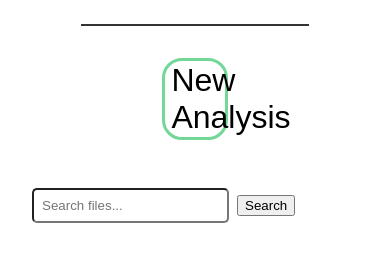
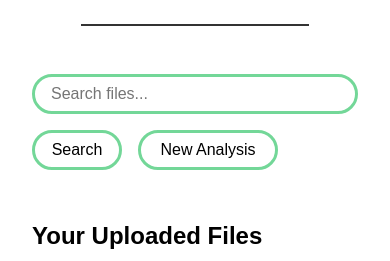
Before and after one commit to vincemath26/VirScope_Tests, a React (Create React App) app in the folder frontend/: page /dashboard in a window 390 px wide. Shown: the part 566-827 px from the top of the page. Built offline with nearby package versions, Linux system fonts and the light colour scheme; no server answers; sample sign-in values are in the browser's storage.

Commit message:
Changed the layout of the search button to be more responsive

```diff
--- a/frontend/src/pages/Dashboard.jsx
+++ b/frontend/src/pages/Dashboard.jsx
@@ -40,19 +40,20 @@ function Dashboard() {
     margin: '1rem 0',
   };
 
+  // Button base style
   const button = {
     color: '#000000',
-    fontSize: '2rem',
-    height: '50%',
-    width: '20%',
+    height: '40px',
     borderStyle: 'solid',
     borderColor: '#73D798',
     borderWidth: '3px',
     borderRadius: '20px',
     backgroundColor: '#ffffff',
     boxSizing: 'border-box',
-    margin: '1rem',
+    margin: '0',
+    padding: '0 1rem',
     transition: 'all 0.3s ease',
+    cursor: 'pointer',
   };
 
   const buttonHover = {
@@ -61,19 +62,11 @@ function Dashboard() {
     color: '#ffffff',
   };
 
-  const buttonClick = {
-    ...button,
-    transform: 'scale(0.95)',
-  };
+  const [isHoveredUpload, setIsHoveredUpload] = useState(false);
+  const [isHoveredSearch, setIsHoveredSearch] = useState(false);
 
-  const [isClicked, setIsClicked] = useState(false);
-  const [isHovered, setIsHovered] = useState(false);
-
-  const buttonStyle = () => {
-    if (isClicked) return buttonClick;
-    if (isHovered) return buttonHover;
-    return button;
-  };
+  const buttonStyleUpload = () => (isHoveredUpload ? buttonHover : button);
+  const buttonStyleSearch = () => (isHoveredSearch ? buttonHover : button);
 
   const [isCreateVisible, setIsCreateVisible] = useState(false);
   const openPopup = () => setIsCreateVisible(true);
@@ -133,6 +126,8 @@ function Dashboard() {
   const [virscanFiles, setVirscanFiles] = useState([]);
   const [isLoading, setIsLoading] = useState(true);
   const [hoveredIndex, setHoveredIndex] = useState(null);
+
+  // Search states
   const [searchQuery, setSearchQuery] = useState("");
   const [searchResults, setSearchResults] = useState([]);
 
@@ -147,9 +142,7 @@ function Dashboard() {
 
     axios
       .get(`http://localhost:5000/uploads/${userId}`, {
-        headers: {
-          Authorization: `Bearer ${token}`,
-        },
+        headers: { Authorization: `Bearer ${token}` },
       })
       .then((response) => {
         setVirscanFiles(response.data);
@@ -166,12 +159,17 @@ function Dashboard() {
     setVirscanFiles((prevFiles) => [...prevFiles, newFile]);
   };
 
-  // NEW: handle search
   const handleSearch = () => {
-    const token = localStorage.getItem("token");
-    const userId = localStorage.getItem("user_id");
+    const token = localStorage.getItem('token');
+    const userId = localStorage.getItem('user_id');
 
-    if (!userId || !searchQuery.trim()) return;
+    if (!userId) return;
+
+    if (!searchQuery.trim()) {
+      // Empty search: show all files
+      setSearchResults([]);
+      return;
+    }
 
     axios
       .get(`http://localhost:5000/search/${userId}?q=${searchQuery}`, {
@@ -181,11 +179,10 @@ function Dashboard() {
         setSearchResults(response.data);
       })
       .catch((error) => {
-        console.error("Search error:", error);
+        console.error('Search error:', error);
       });
   };
 
-  // Decide which list to show
   const filesToDisplay =
     searchResults.length > 0 || searchQuery.trim().length > 0
       ? searchResults
@@ -196,25 +193,53 @@ function Dashboard() {
       <div style={upperRow}>
         <h1 style={dashboardTitle}>Welcome to VirScan! What do you want to analyse?</h1>
         <hr style={line} />
-        <button
-          style={buttonStyle()}
-          onMouseEnter={() => setIsHovered(true)}
-          onMouseLeave={() => setIsHovered(false)}
-          onClick={openPopup}
-        >
-          New Analysis
-        </button>
       </div>
 
-      <div style={{ marginBottom: "1rem" }}>
+      {/* Modern search + upload row */}
+      <div
+        style={{
+          display: "flex",
+          flexWrap: "wrap",
+          alignItems: "center",
+          gap: "1rem",
+          marginBottom: "2rem",
+        }}
+      >
         <input
           type="text"
           placeholder="Search files..."
           value={searchQuery}
           onChange={(e) => setSearchQuery(e.target.value)}
-          style={{ padding: "0.5rem", borderRadius: "5px", marginRight: "0.5rem" }}
+          style={{
+            padding: "0.5rem 1rem",
+            borderRadius: "20px",
+            border: `3px solid #73D798`,
+            fontSize: "1rem",
+            width: "250px",
+            outline: "none",
+            boxSizing: "border-box",
+            flexGrow: 1,
+            minWidth: "150px",
+          }}
         />
-        <button onClick={handleSearch}>Search</button>
+
+        <button
+          style={{ ...button, width: "90px", fontSize: "1rem" }}
+          onMouseEnter={() => setIsHoveredSearch(true)}
+          onMouseLeave={() => setIsHoveredSearch(false)}
+          onClick={handleSearch}
+        >
+          Search
+        </button>
+
+        <button
+          style={{ ...button, width: "140px", fontSize: "1rem" }}
+          onMouseEnter={() => setIsHoveredUpload(true)}
+          onMouseLeave={() => setIsHoveredUpload(false)}
+          onClick={openPopup}
+        >
+          New Analysis
+        </button>
       </div>
 
       <div>
```
